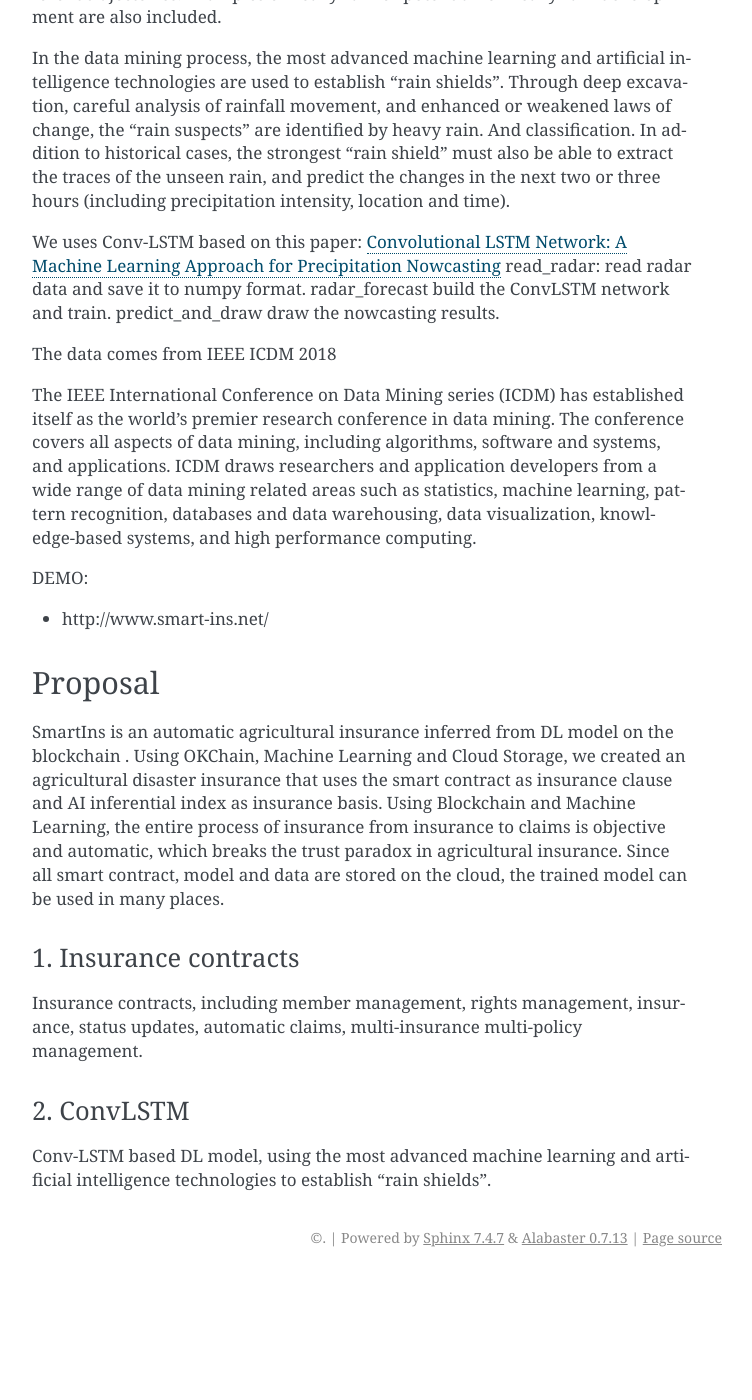
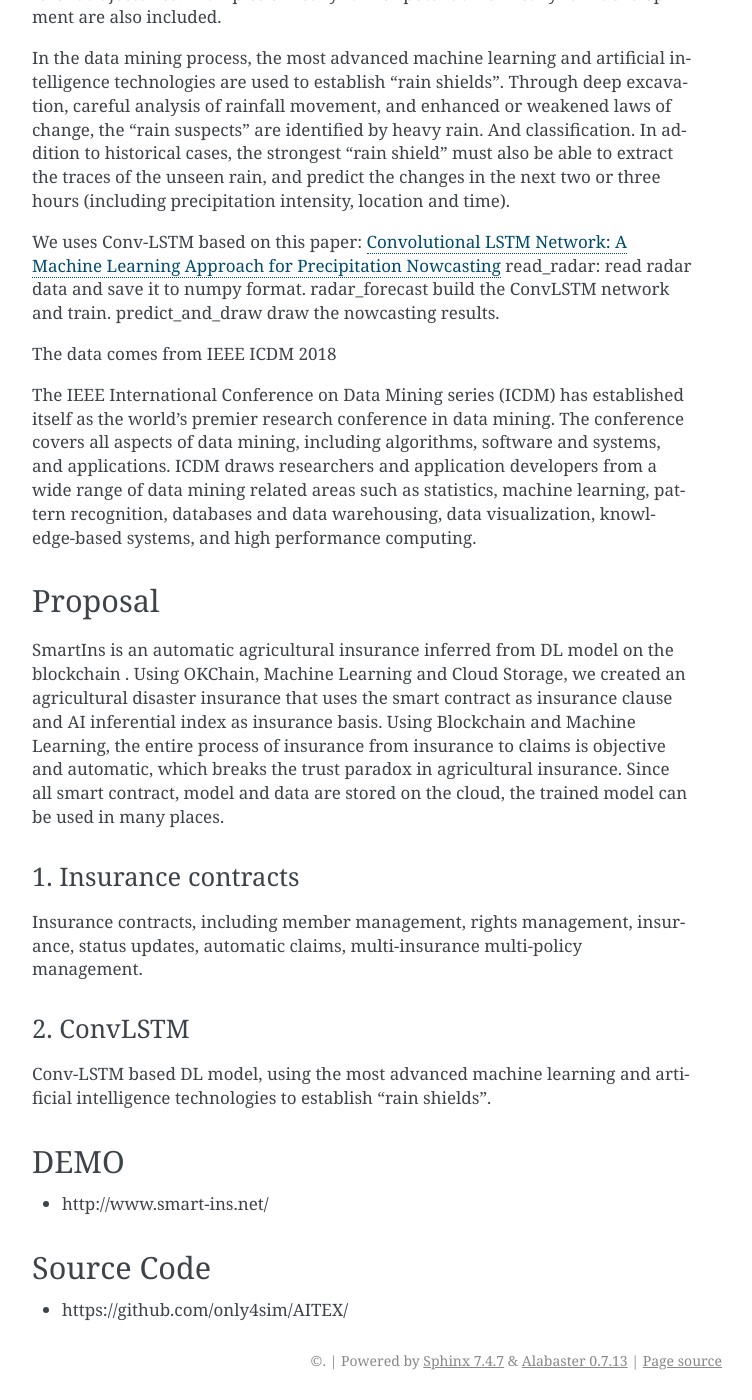
Before and after one commit to okx/KIPs, a Sphinx documentation site: the page built from docs/draft/OIP-6.md, in a window 1280 px wide and 1400 px high, scrolled down 766 px. Shown: the whole window, without its empty margins (388-1140 px from the left). Built offline with Sphinx 7.4.7, drawn with Linux system fonts in a browser that asks for light colours; before the commit the page ends 2043 px from its top, so only the background shows below that.

Commit message:
Update OIP-6.md (#51)
Add links for DEMO and Source Code.

```diff
--- a/docs/draft/OIP-6.md
+++ b/docs/draft/OIP-6.md
@@ -24,9 +24,6 @@
 
 The IEEE International Conference on Data Mining series (ICDM) has established itself as the world’s premier research conference in data mining. The conference covers all aspects of data mining, including algorithms, software and systems, and applications. ICDM draws researchers and application developers from a wide range of data mining related areas such as statistics, machine learning, pattern recognition, databases and data warehousing, data visualization, knowledge-based systems, and high performance computing.
 
-DEMO:
-
-- http://www.smart-ins.net/
 
 ## Proposal
 
@@ -37,3 +34,11 @@
 
 ### 2. ConvLSTM
 Conv-LSTM based DL model, using the most advanced machine learning and artificial intelligence technologies to establish "rain shields".
+
+## DEMO
+
+- http://www.smart-ins.net/
+
+## Source Code
+
+- https://github.com/only4sim/AITEX/
```
